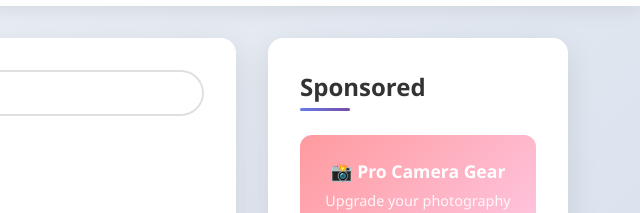
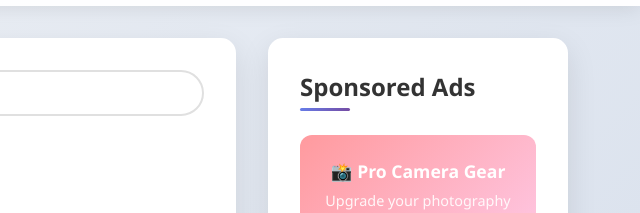
Before and after one commit to vicerhatech/ray-s-life, a plain HTML site: page index.html in a window 1280 px wide. Shown: the part 236-449 px from the top of the page, 640-1280 px from the left. Drawn offline with Linux system fonts and the light colour scheme.

Commit message:
second push

```diff
--- a/index.html
+++ b/index.html
@@ -94,7 +94,7 @@
         <!-- Sidebar -->
         <aside class="sidebar">
             <div class="ad-section">
-                <h3 class="section-title" style="font-size: 1.5rem;">Sponsored</h3>
+                <h3 class="section-title" style="font-size: 1.5rem;">Sponsored Ads</h3>
                 <div class="ad-item">
                     <h4>📸 Pro Camera Gear</h4>
                     <p>Upgrade your photography with professional equipment. Special discount for Ray's Life viewers!</p>
```
